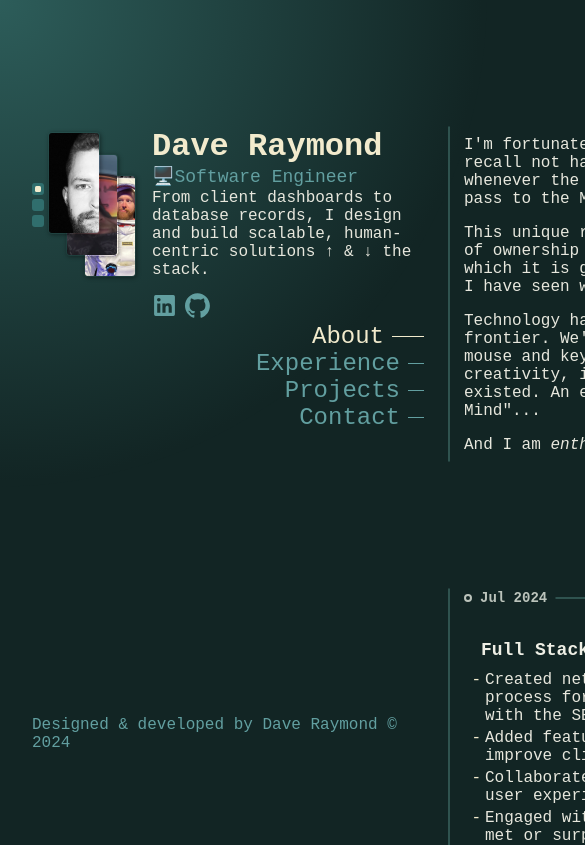
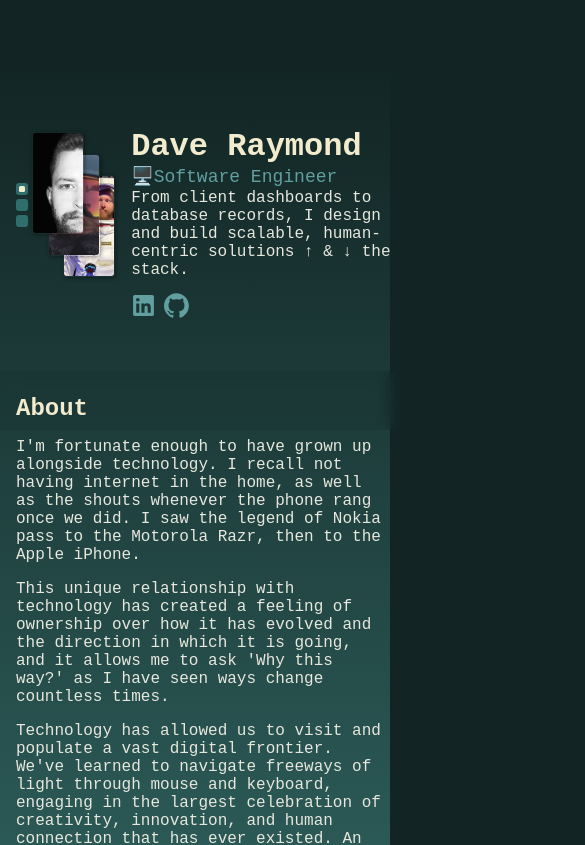
Before and after one commit to ravedaymond/portfolio-daveraymond.dev, a SvelteKit app: page / in a window 390 px wide. Shown: the top 845 px of the page, 585 px wide, since content can reach past the window. Built offline with nearby package versions, Linux system fonts and the light colour scheme.

Commit message:
Added media queries and respective styling to handle mobile devices.

```diff
--- a/src/lib/components/footer/Footer.svelte
+++ b/src/lib/components/footer/Footer.svelte
@@ -20,10 +20,12 @@
 	footer {
 		/* Positioning */
 		position: sticky;
-		top: calc(100vh - var(--vpadding));
+		top: calc(100vh - var(--vpadding) - 1em);
 		/* Display & Box Model */
+		width: 100%;
 		height: min-content;
 		/* Other */
+		text-align: center;
 	}
 
 	footer a {
@@ -34,4 +36,11 @@
 	footer a:hover {
 		color: var(--footer-text-hover);
 	}
+
+	@media screen and (max-width: 1100px) {
+		footer {
+			position: relative;
+			top: calc(-1*var(--vpadding-mobile));
+		}
+	}
 </style>
--- a/src/lib/components/header/Header.svelte
+++ b/src/lib/components/header/Header.svelte
@@ -1,7 +1,7 @@
 <script lang="ts">
 	import HeaderPortraits from './HeaderPortraits.svelte';
 	import HeaderSocial from './HeaderSocial.svelte';
-	import HeaderNav from './HeaderNav.svelte';
+	import HeaderNav from './Nav.svelte';
 
 	export let gridarea: string;
 	export let data: any;
@@ -47,6 +47,7 @@
 		display: flex;
 		flex-wrap: wrap;
 		flex-direction: row-reverse;
+		max-width: 400px;
 		/* Other */
 	}
 
@@ -67,4 +68,17 @@
 		color: var(--header-description);
 		padding: 2px 0;
 	}
+
+	@media screen and (max-width: 1100px) {
+		#header {
+			position: relative;
+			margin-bottom: var(--vpadding-mobile);
+			grid-template-areas:
+				'header'
+				'nav';
+			grid-template-columns: auto;
+			grid-template-rows: auto;
+			margin-left: 1em;
+		}
+	}
 </style>
--- a/src/lib/components/header/HeaderSocial.svelte
+++ b/src/lib/components/header/HeaderSocial.svelte
@@ -39,6 +39,7 @@
 		</a>
 	</li>
 </ul>
+
 <style>
 	ul {
 		display: flex;
--- a/src/lib/components/header/HeaderNav.svelte
+++ b/src/lib/components/header/Nav.svelte
@@ -1,5 +1,11 @@
 <script lang="ts">
+	import { onMount } from 'svelte';
+
 	export let data: any;
+
+	onMount(() => {
+		document.querySelector('nav li')?.setAttribute('id', 'nav-focus');
+	});
 </script>
 
 <nav>
@@ -20,7 +26,7 @@
 		color: var(--nav-text-inactive);
 	}
 
-	nav ul {
+	ul {
 		display: flex;
 		flex-direction: column;
 		align-items: flex-end;
@@ -31,7 +37,7 @@
 		list-style: none;
 	}
 
-	nav li::after {
+	li::after {
 		content: '';
 		display: inline-block;
 		vertical-align: middle;
@@ -42,21 +48,27 @@
 		transition-duration: 0.3s;
 	}
 
-	nav li:hover {
+	li:hover {
 		color: var(--nav-text-hover);
 	}
 
-	nav li:hover::after {
+	li:hover::after {
 		width: 32px;
 		border-color: var(--nav-indicator-hover);
 	}
 
-	nav :global(#nav-focus) {
+	:global(#nav-focus) {
 		color: var(--nav-text-active);
 	}
 
-	nav :global(#nav-focus::after) {
+	:global(#nav-focus::after) {
 		width: 32px;
 		border-color: var(--nav-indicator-active);
 	}
+
+	@media screen and (max-width: 1100px) {
+		nav {
+			display: none;
+		}
+	}
 </style>
--- a/src/lib/components/mouse/MouseGradient.svelte
+++ b/src/lib/components/mouse/MouseGradient.svelte
@@ -29,4 +29,10 @@
 		pointer-events: none;
 		translate: calc(-50% + var(--x)) calc(-50% + var(--y));
 	}
+
+	@media screen and (max-width: 1100px) {
+		span {
+			display: none;
+		}
+	}
 </style>
--- a/src/lib/components/sections/Section.svelte
+++ b/src/lib/components/sections/Section.svelte
@@ -1,17 +1,37 @@
 <script lang="ts">
-	import { onMount } from "svelte";
+	import { onMount } from 'svelte';
 
 	export let id: string;
+	onMount(() => {
+		const hgroups = document.querySelectorAll('main > section > hgroup:not(.sr-only)');
+
+		let intersectingHeader: Element;
+		const observer = new IntersectionObserver(
+			(entries: IntersectionObserverEntry[]) => {
+				entries.forEach((entry) => {
+					if(entry.isIntersecting) {
+						intersectingHeader?.removeAttribute("id");
+						intersectingHeader = entry.target;
+						intersectingHeader.setAttribute("id", "mobile-sticky-header");
+					} else {
+						entry.target.removeAttribute("id");
+					}
+				})
+			},
+			{
+				rootMargin: '0px 0px -100% 0px',
+				threshold: [0, 1]
+			}
+		);
+
+		hgroups.forEach((element) => {
+			observer.observe(element);
+		});
+	});
 </script>
 
 <section {id}>
-	<hgroup>
-		<slot name="heading">
-			<h2>Section Title</h2>
-		</slot>
-		<slot name="subheading" />
-		<slot name="tagline" />
-	</hgroup>
+	<slot name="hgroup" />
 	<slot />
 </section>
 
@@ -36,7 +56,7 @@
 		border-radius: 4px;
 	}
 
-	hgroup {
+	section > :global(hgroup) {
 		display: flex;
 		flex-direction: column;
 	}
@@ -44,4 +64,38 @@
 	#about > :global(p) {
 		margin: 8px 0;
 	}
+
+	@media screen and (max-width: 1100px) {
+		section {
+			padding: var(--vpadding-mobile) 1em;
+			margin-top: var(--vpadding-mobile);
+		}
+
+		section:before {
+			content: none;
+		}
+
+		section > :global(hgroup) {
+			position: sticky;
+			top: 0;
+			padding: 8px 0;
+		}
+
+		section > :global(hgroup#mobile-sticky-header) {
+			z-index: 10;
+			color: var(--header-heading);
+		}
+
+		section > :global(#mobile-sticky-header::before) {
+			content: '';
+			z-index: -1;
+			position: absolute;
+			top: -1em;
+			left: -1em;
+			width: calc(100% + 2em);
+			height: calc(100% + 1em);
+			background-color: var(--mobile-nav-background);
+			backdrop-filter: blur(8px);
+		}
+	}
 </style>
--- a/src/lib/components/sections/contact/FormContact.svelte
+++ b/src/lib/components/sections/contact/FormContact.svelte
@@ -43,6 +43,7 @@
     hgroup {
         display: flex;
         flex-direction: column;
+		text-align: center;
     }
 
     hgroup > h2, h3, h4, h5, h6 {
@@ -84,7 +85,7 @@
 
 	input[type='submit'] {
 		align-self: center;
-		width: 25%;
+		width: fit-content;
 		cursor: pointer;
 	}
 
--- a/src/lib/components/sections/experience/ExperienceCard.svelte
+++ b/src/lib/components/sections/experience/ExperienceCard.svelte
@@ -84,6 +84,7 @@
 			--prop-exp-details-bg-color var(--t),
 			--prop-exp-details-border-color-1 var(--t),
 			--prop-exp-details-border-color-2 var(--t);
+		user-select: none;
 	}
 
 	section:hover {
--- a/src/routes/+page.svelte
+++ b/src/routes/+page.svelte
@@ -44,7 +44,7 @@
 					`I'm fortunate enough to have grown up alongside technology. I recall not having internet in the home, as well as the shouts whenever the phone rang once we did. I saw the legend of Nokia pass to the Motorola Razr, then to the Apple iPhone.`,
 					`This unique relationship with technology has created a feeling of ownership over how it has evolved and the direction in which it is going, and it allows me to ask 'Why this way?' as I have seen ways change countless times.`,
 					`Technology has allowed us to visit and populate a vast digital frontier. We've learned to navigate freeways of light through mouse and keyboard, engaging in the largest celebration of creativity, innovation, and human connection that has ever existed. An ever-expanding and evolving "<a href="/files/declaration_of_the_independence_of_cyberspace.pdf" target="_blank">civilization of the Mind</a>"...`,
-					`And I am <em>enthralled</em> at the future that lies ahead.`
+					`And I am <em>enthralled</em> by the future that lies ahead.`
 				]
 			},
 			experience: {
@@ -110,7 +110,7 @@
 			contact: {
 				header: 'Contact',
 				form: {
-					title: 'Building cool things is <em>way</em> more fun together.'
+					title: 'Building cool things is <em>way</em> more fun together. Let\'s get in touch!'
 				}
 			}
 		}
@@ -118,6 +118,7 @@
 
 	onMount(() => {
 		setupNavigationObservation();
+		setMainLastSectionMarginBottom();
 	});
 
 	/**
@@ -153,9 +154,19 @@
 			navObserver.observe(element);
 		});
 	}
+
+	function setMainLastSectionMarginBottom() {
+		let section = document.querySelector('main > section:last-of-type') as HTMLElement;
+		section.style.setProperty(
+			'margin-bottom',
+			'calc(100vh - ' + section?.clientHeight + 'px - 64px)'
+		);
+	}
 </script>
 
+<svelte:window on:resize={setMainLastSectionMarginBottom} />
 <div>
+	<div id="mobile-background" class="mobile-only"></div>
 	<MouseGradient
 		--size="var(--mouse-gradient-size)"
 		--gradient-center="var(--mouse-gradient-center)"
@@ -164,13 +175,17 @@
 	<Header gridarea="headnav" {data} />
 	<main>
 		<Section id={data.main.about.header.toLowerCase()}>
-			<h2 class="sr-only" slot="heading">{data.main.about.header}</h2>
+			<hgroup class="mobile-only" slot="hgroup">
+				<h2>{data.main.about.header}</h2>
+			</hgroup>
 			{#each data.main.about.content as p}
 				<p>{@html p}</p>
 			{/each}
 		</Section>
 		<Section id={data.main.experience.header.toLowerCase()}>
-			<h2 class="sr-only" slot="heading">{data.main.experience.header}</h2>
+			<hgroup class="mobile-only" slot="hgroup">
+				<h2>{data.main.experience.header}</h2>
+			</hgroup>
 			{#each data.main.experience.content as role}
 				{#if role.end}
 					<ExperienceTime value={new Date(role.end)} />
@@ -191,15 +206,15 @@
 			</SectionViewMore>
 		</Section>
 		<Section id={data.main.projects.header.toLowerCase()}>
-			<h2 class="sr-only" slot="heading">{data.main.projects.header}</h2>
+			<hgroup class="mobile-only" slot="hgroup">
+				<h2>{data.main.projects.header}</h2>
+			</hgroup>
 		</Section>
-		<Section id="contact">
-			<h2 class="sr-only" slot="heading">{data.main.contact.header}</h2>
-			<FormContact
-				id="contact-form"
-				hSize="h3"
-				title={data.main.contact.form.title}
-			/>
+		<Section id={data.main.contact.header.toLowerCase()}>
+			<hgroup class="sr-only" slot="hgroup">
+				<h2>{data.main.contact.header}</h2>
+			</hgroup>
+			<FormContact id="contact-form" hSize="h3" title={data.main.contact.form.title} />
 		</Section>
 	</main>
 	<Footer gridarea="footer" />
@@ -216,7 +231,7 @@
 	:root {
 		/* Color variables */
 		--c1-primary-pine-green: #2d5d5a; /* light text */
-		--c1-primary-pine-green-dark: #122524;
+		--c1-primary-pine-green-dark: rgb(18, 37, 36);
 		--c1-secondaryA1-cloud-nine: #eeefe5;
 		--c1-secondaryA2-silken-pine: #e0e3d4;
 		--c1-secondaryB1-sebring-white: #e7e7dd;
@@ -292,6 +307,11 @@
 
 		--footer-text: var(--c1-shade4-majestic-blue);
 		--footer-text-hover: var(--c1-shade3-tranquil-blue);
+
+		--mobile-nav-height: calc(32px + 2em);
+		--mobile-width-min: 400px;
+		--mobile-width-max: 600px;
+		--mobile-nav-background: rgba(18, 37, 36, 0.1);
 	}
 
 	/* Page Global Styles
@@ -338,19 +358,25 @@
 		text-decoration: underline;
 	}
 
+	div :global(.mobile-only) {
+		display: none;
+	}
+
 	/* ==========================================================================
 	Page styling
 	========================================================================== */
 	div {
 		/* Positioning */
+		position: relative;
 		/* Display & Box Model */
 		display: grid;
 		grid-template-areas:
 			'. headnav main .'
-			'. footer  main .';
+			'. footer  main .'
+			'. .	   .	.';
 		grid-template-columns: 1fr 400px 600px 1fr;
 		grid-column-gap: 2em;
-		grid-template-rows: auto 1fr;
+		grid-template-rows: auto 1fr auto;
 		height: 100%;
 		/* Font & Text */
 		font-family: 'Urbanist Variable', monospace;
@@ -365,11 +391,42 @@
 		grid-area: main;
 	}
 
-	main > :global(section:last-of-type) {
-		min-height: calc(100vh - var(--vpadding));
-	}
-
 	main :global(a:hover) {
 		color: var(--header-heading);
 	}
+
+	@media screen and (max-width: 1100px) {
+		div {
+			display: grid;
+			grid-template-areas:
+				'. headnav 	.'
+				'. main		.'
+				'. footer	.';
+			grid-template-columns: 1fr minmax(var(--mobile-width-min), var(--mobile-width-max)) 1fr;
+			column-gap: 0;
+			grid-template-rows: auto auto auto;
+			--vpadding-mobile: 64px;
+		}
+
+		div :global(.desktop-only) {
+			display: none;
+		}
+
+		div :global(.mobile-only) {
+			display: unset;
+		}
+
+		#mobile-background {
+			position: fixed;
+			top: var(--mobile-nav-height);
+			left: 0;
+			width: 100%;
+			height: 100%;
+			background: linear-gradient(0deg, var(--mouse-gradient-center), var(--page-background));
+		}
+
+		main > :global(section:last-of-type) {
+			margin-bottom: calc(300px);
+		}
+	}
 </style>
```
Lines whose indentation alone changed are shown as unchanged.
